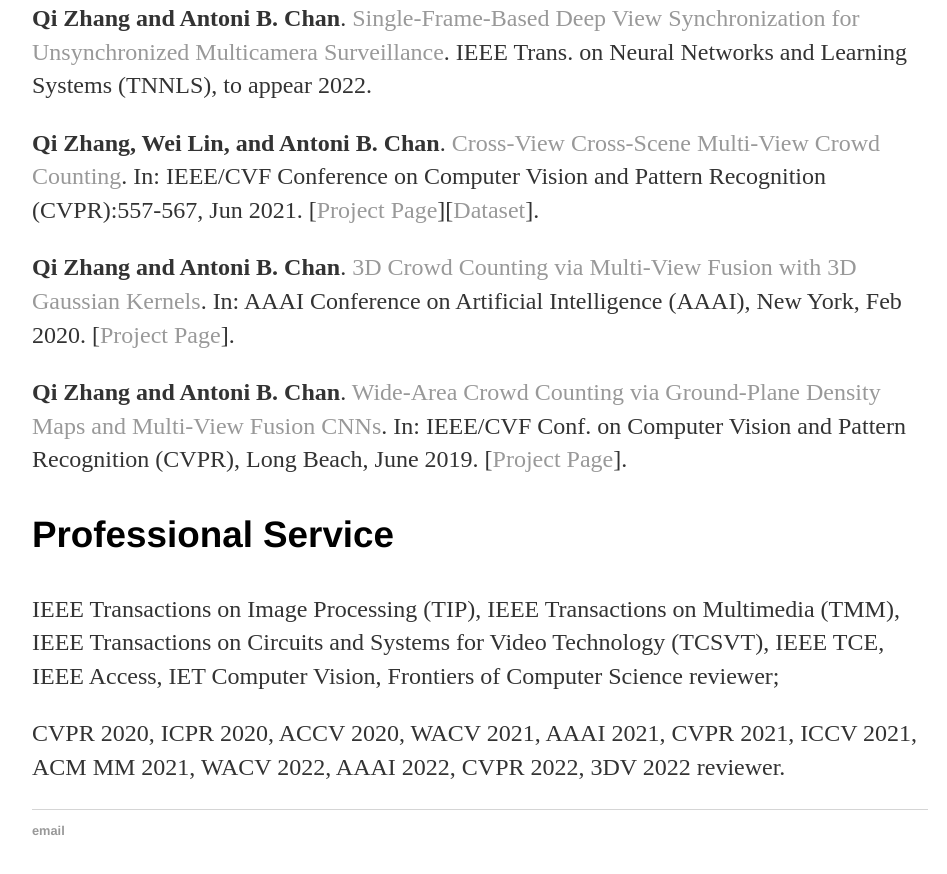
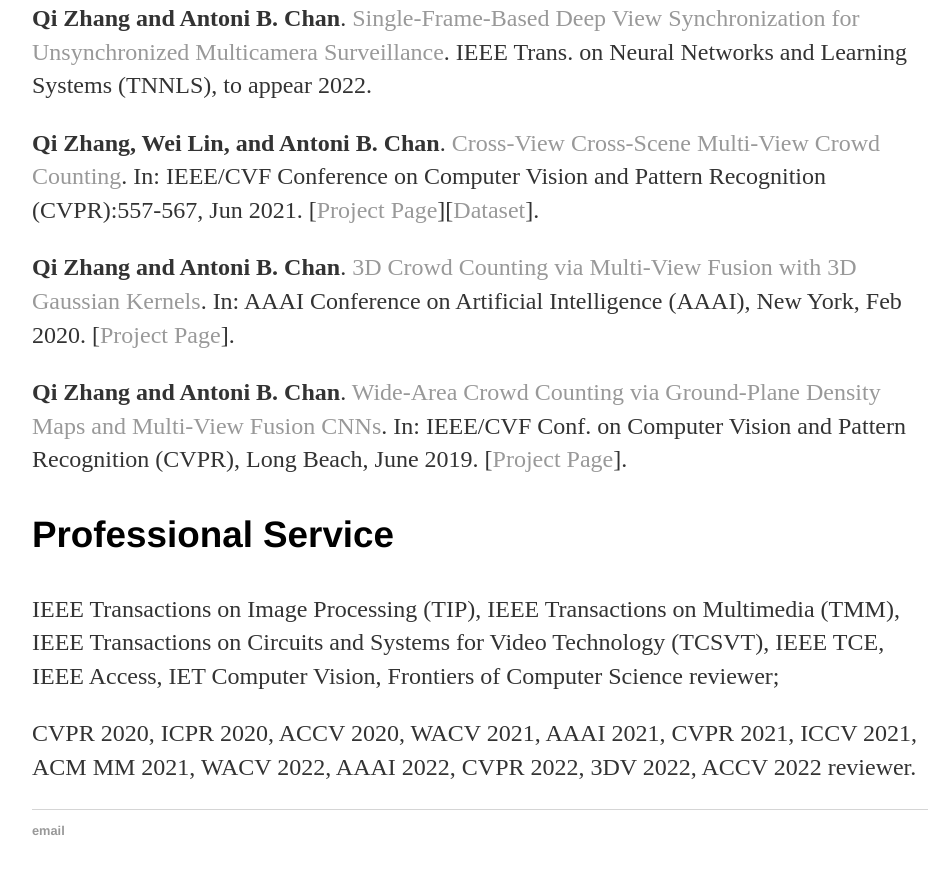
Before and after one commit to zqyq/zqyq.github.io, a Jekyll site: the page built from index.html, in a window 1280 px wide and 900 px high, scrolled down 1134 px. Shown: the top 874 px of the window, without its empty margins (160-1107 px from the left). Built offline with Jekyll 4.4.1, drawn with Linux system fonts in a browser that asks for light colours; some of the changed text lies outside the part shown.

Commit message:
Update index.html

```diff
--- a/index.html
+++ b/index.html
@@ -60,5 +61,5 @@
 			<p> IEEE Transactions on Image Processing (TIP), IEEE Transactions on Multimedia (TMM),
 			    IEEE Transactions on Circuits and Systems for Video Technology (TCSVT), IEEE TCE, IEEE Access, IET Computer Vision,
 			    Frontiers of Computer Science reviewer;<p>
-			<p> CVPR 2020, ICPR 2020, ACCV 2020, WACV 2021, AAAI 2021, CVPR 2021, ICCV 2021, ACM MM 2021, WACV 2022, AAAI 2022, CVPR 2022, 3DV 2022 reviewer.<p>
+			<p> CVPR 2020, ICPR 2020, ACCV 2020, WACV 2021, AAAI 2021, CVPR 2021, ICCV 2021, ACM MM 2021, WACV 2022, AAAI 2022, CVPR 2022, 3DV 2022, ACCV 2022 reviewer.<p>
 		</div>
```
Also changed, not shown: other parts of index.html (+2 -1 lines).
